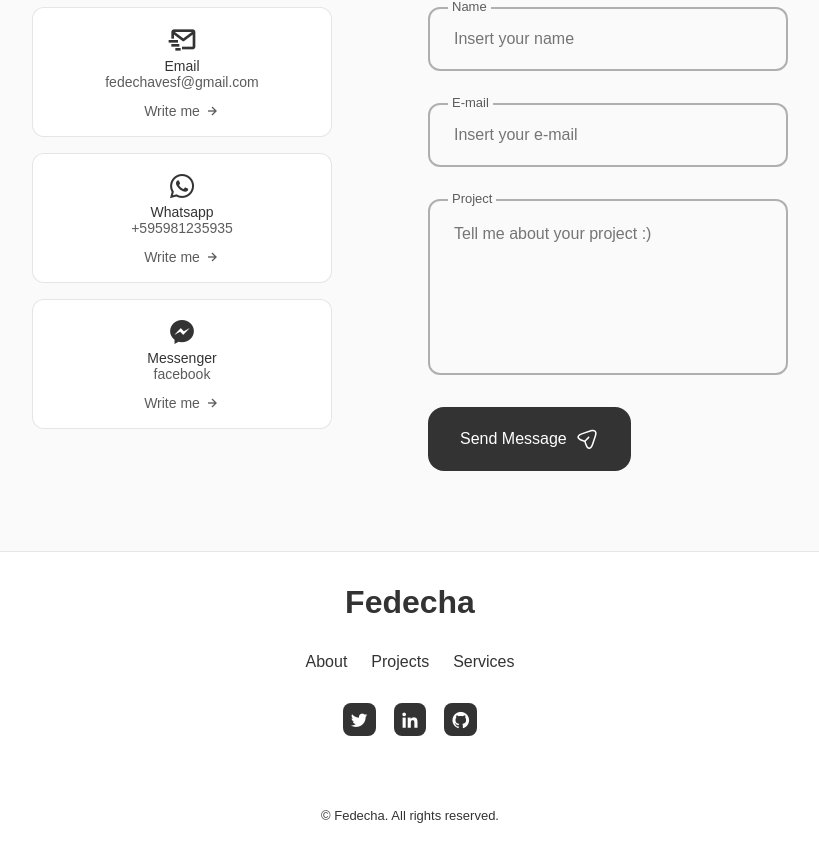
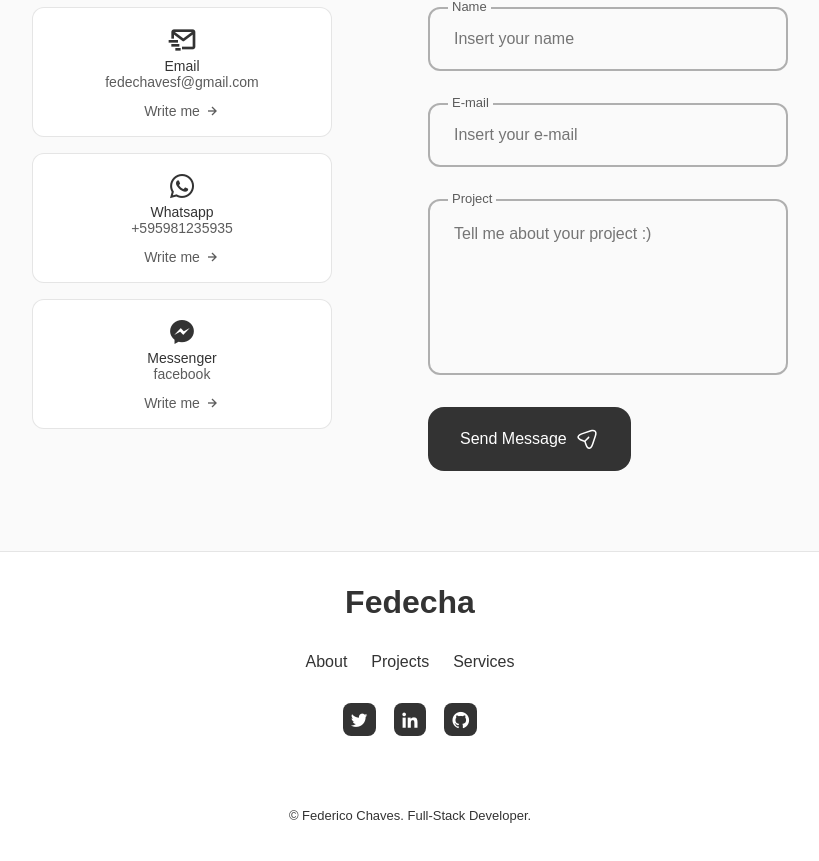
Before and after one commit to fedechaves/new_react_portfolio, a React (Create React App) app: page / in a window 1280 px wide. Shown: the part 3982-4843 px from the top of the page, without its empty margins (230-1049 px from the left). Built offline with nearby package versions, Linux system fonts and the light colour scheme.

Commit message:
footer changes

```diff
--- a/src/components/footer/Footer.jsx
+++ b/src/components/footer/Footer.jsx
@@ -48,7 +48,7 @@ const Footer = () => {
         </div>
 
         <span className='footer__copy'>
-          &#169; Fedecha. All rights reserved.
+          &#169; Federico Chaves. Full-Stack Developer.
         </span>
       </div>
     </footer>
```
